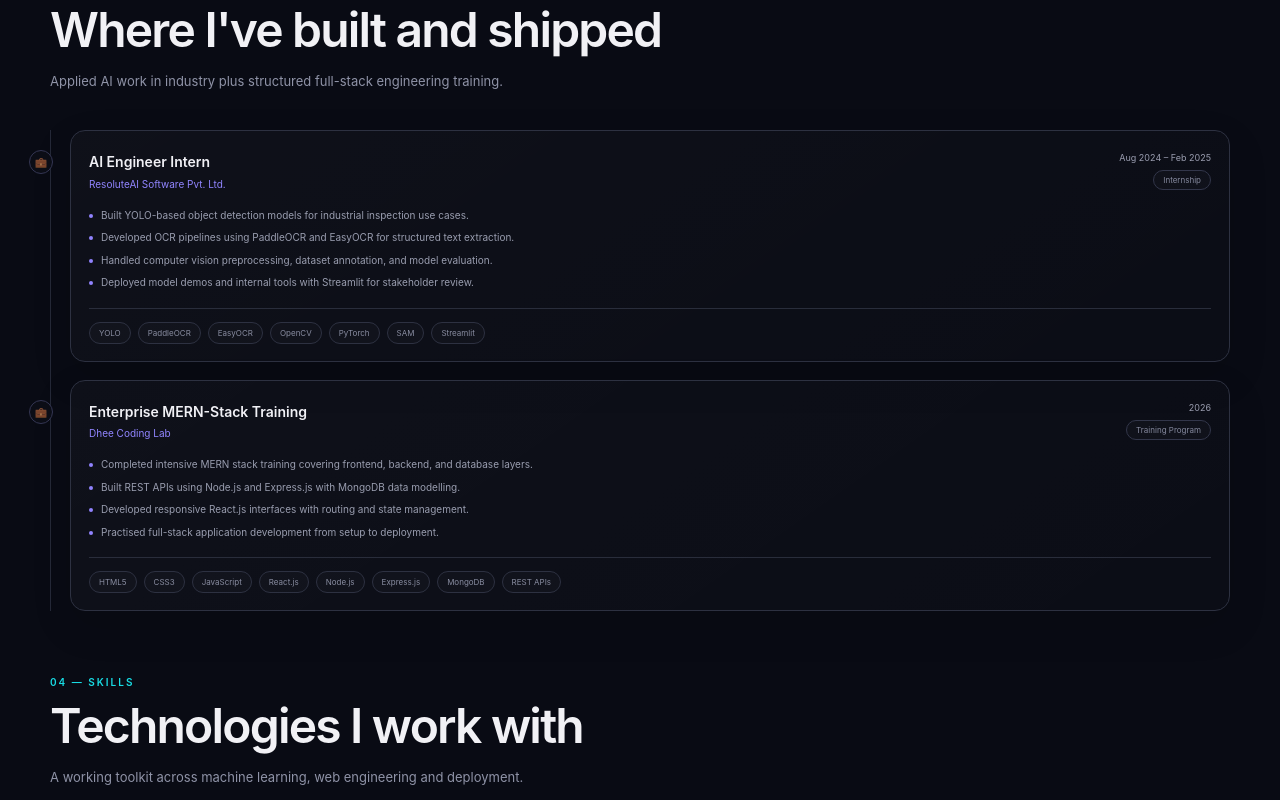
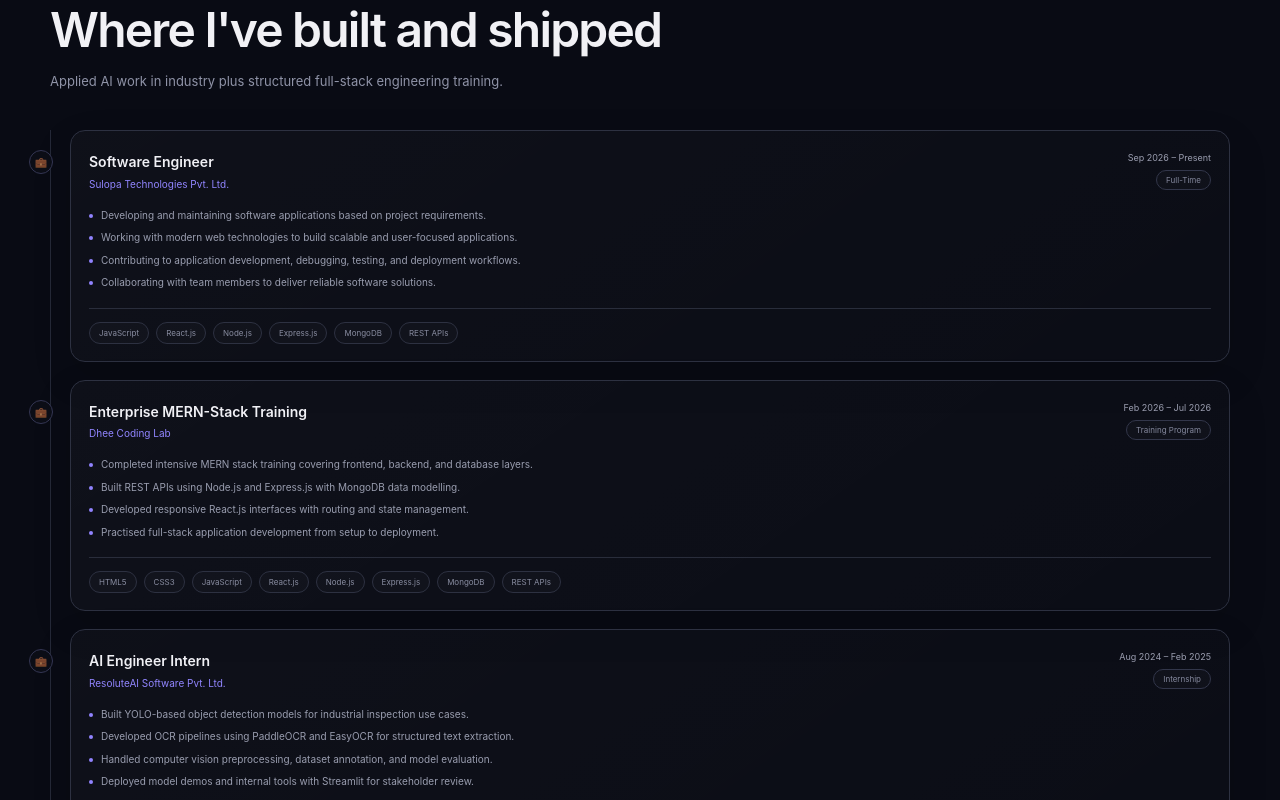
Before and after one commit to divyam5858/Divyashree_Mallarapu, a React app: page / in a window 1280 px wide. Shown: the part 2080-2880 px from the top of the page. Built offline with nearby package versions, Linux system fonts and the light colour scheme; the HTML template or start-up script is replaced by a standard one.

Commit message:
Update data.js

```diff
--- a/src/data/data.js
+++ b/src/data/data.js
@@ -767,8 +767,69 @@ export const skills = [
 // experience---------------------------------------------------------------------------------------------------------------------->
 export const experience = [
 
+  // CURRENT ROLE
   {
     id: 1,
+    role: "Software Engineer",
+    company: "Sulopa Technologies Pvt. Ltd.",
+    duration: "Sep 2026 – Present",
+    type: "Full-Time",
+
+    description:
+      "Working as a Software Engineer, contributing to software development and full-stack engineering projects.",
+
+    responsibilities: [
+      "Developing and maintaining software applications based on project requirements.",
+      "Working with modern web technologies to build scalable and user-focused applications.",
+      "Contributing to application development, debugging, testing, and deployment workflows.",
+      "Collaborating with team members to deliver reliable software solutions.",
+    ],
+
+    technologies: [
+      "JavaScript",
+      "React.js",
+      "Node.js",
+      "Express.js",
+      "MongoDB",
+      "REST APIs",
+    ],
+  },
+
+
+  // DHEE CODING LAB
+  {
+    id: 2,
+    role: "Enterprise MERN-Stack Training",
+    company: "Dhee Coding Lab",
+    duration: "Feb 2026 – Jul 2026",
+    type: "Training Program",
+
+    description:
+      "Completed intensive MERN stack training covering frontend, backend, databases, APIs, and full-stack application development.",
+
+    responsibilities: [
+      "Completed intensive MERN stack training covering frontend, backend, and database layers.",
+      "Built REST APIs using Node.js and Express.js with MongoDB data modelling.",
+      "Developed responsive React.js interfaces with routing and state management.",
+      "Practised full-stack application development from setup to deployment.",
+    ],
+
+    technologies: [
+      "HTML5",
+      "CSS3",
+      "JavaScript",
+      "React.js",
+      "Node.js",
+      "Express.js",
+      "MongoDB",
+      "REST APIs",
+    ],
+  },
+
+
+  // RESOLUTEAI
+  {
+    id: 3,
     role: "AI Engineer Intern",
     company: "ResoluteAI Software Pvt. Ltd.",
     duration: "Aug 2024 – Feb 2025",
@@ -792,34 +853,6 @@ export const experience = [
       "PyTorch",
       "SAM",
       "Streamlit",
-    ],
-  },
-  {
-    id: 2,
-    role: "Enterprise MERN-Stack Training",
-    company: "Dhee Coding Lab",
-    duration: "2026",
-    type: "Training Program",
-
-    description:
-      "Completed intensive MERN stack training covering frontend, backend, databases, APIs, and full-stack application development.",
-
-    responsibilities: [
-      "Completed intensive MERN stack training covering frontend, backend, and database layers.",
-      "Built REST APIs using Node.js and Express.js with MongoDB data modelling.",
-      "Developed responsive React.js interfaces with routing and state management.",
-      "Practised full-stack application development from setup to deployment.",
-    ],
-
-    technologies: [
-      "HTML5",
-      "CSS3",
-      "JavaScript",
-      "React.js",
-      "Node.js",
-      "Express.js",
-      "MongoDB",
-      "REST APIs",
     ],
   },
 ];
```
